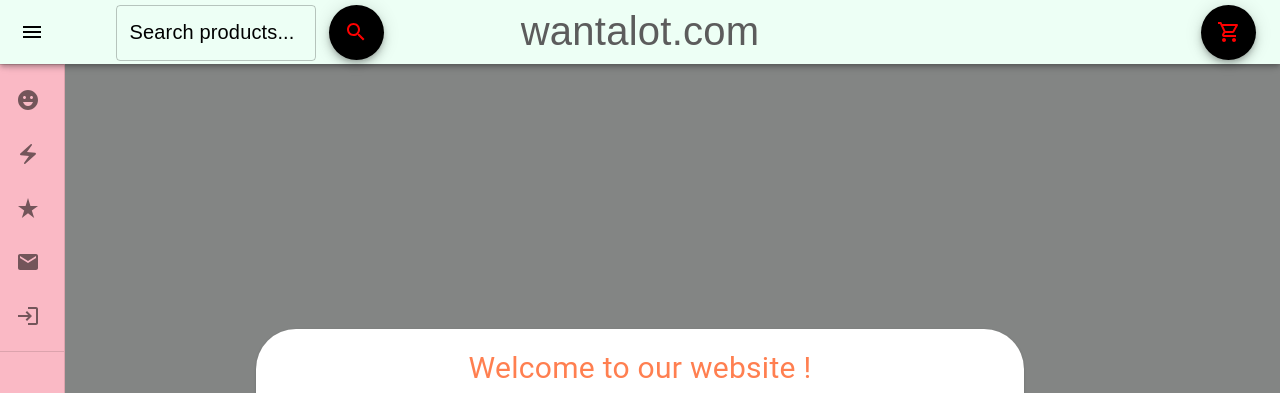
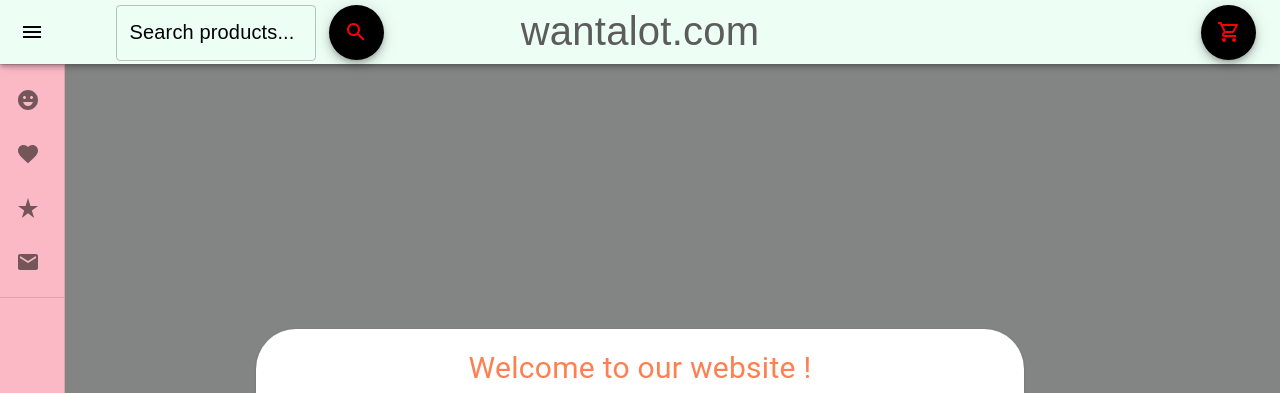
Before and after one commit to SiveshMaharaj/FrontEndDeveloper, a React (Create React App) app in the folder ecomm-task/: page / in a window 1280 px wide. Shown: the top 393 px of the page. Built offline with nearby package versions, Linux system fonts and the light colour scheme.

Commit message:
Updates to Menu
Updated menu bar to contain relevant screens

```diff
--- a/ecomm-task/src/Menu.js
+++ b/ecomm-task/src/Menu.js
@@ -46,6 +46,7 @@ import { useMediaQuery } from 'react-responsive'
 import MediaQuery from 'react-responsive'
 import Grid from '@mui/system/Unstable_Grid';
 import ShoppingCartOutlinedIcon from '@mui/icons-material/ShoppingCartOutlined';
+import FavoriteOutlinedIcon from '@mui/icons-material/FavoriteOutlined';
 
 
 
@@ -226,14 +227,14 @@ export default function MiniDrawer() {
 let navigate = useNavigate();
 const itemsList = [
     {
-      text: <div className="font-link">Current Games</div>,
+      text: <div className="font-link">Products Home</div>,
       icon: <EmojiEmotionsIcon />,
       url:'/gaming',
       onClick: () => navigate('/gaming'),
     },
     {
-      text: <div className="font-link">Current Gadgets</div>,
-      icon: <ElectricBoltIcon />,
+      text: <div className="font-link">My Wishlist</div>,
+      icon: <FavoriteOutlinedIcon />,
       url:'/gadgets',
       onClick: () => navigate('/gadgets'),
     },
@@ -249,12 +250,12 @@ const itemsList = [
       url:'/contact',
       onClick: () => navigate('/contact'),
     },
-    {
-      text: <div className="font-link">Login/Sign-up</div>,
-      icon: <LoginIcon />,
-      url:'/login',
-      onClick: () => navigate('/login'),
-    },
+    // {
+    //   text: <div className="font-link">Login/Sign-up</div>,
+    //   icon: <LoginIcon />,
+    //   url:'/login',
+    //   onClick: () => navigate('/login'),
+    // },
     ];
 
 
@@ -339,9 +340,11 @@ const itemsList = [
           <Divider/>
           {/* <img src={logo} className="App-logo" alt="logo" style={{height:'60px', width: '60px'}} />            */}
           </Box>
+          <Tooltip title="View cart">
           <Fab onClick={'handleCart'} aria-label="search" sx= {{backgroundColor: "black", color: "red", height:'55px', width:'55px'}}>
             <ShoppingCartOutlinedIcon />
           </Fab>
+          </Tooltip>
         </Toolbar>
       </AppBar>
       <Drawer variant="permanent" open={open} PaperProps={{ sx: { backgroundColor: "#fab9c5", color: "black" } }}>
```
